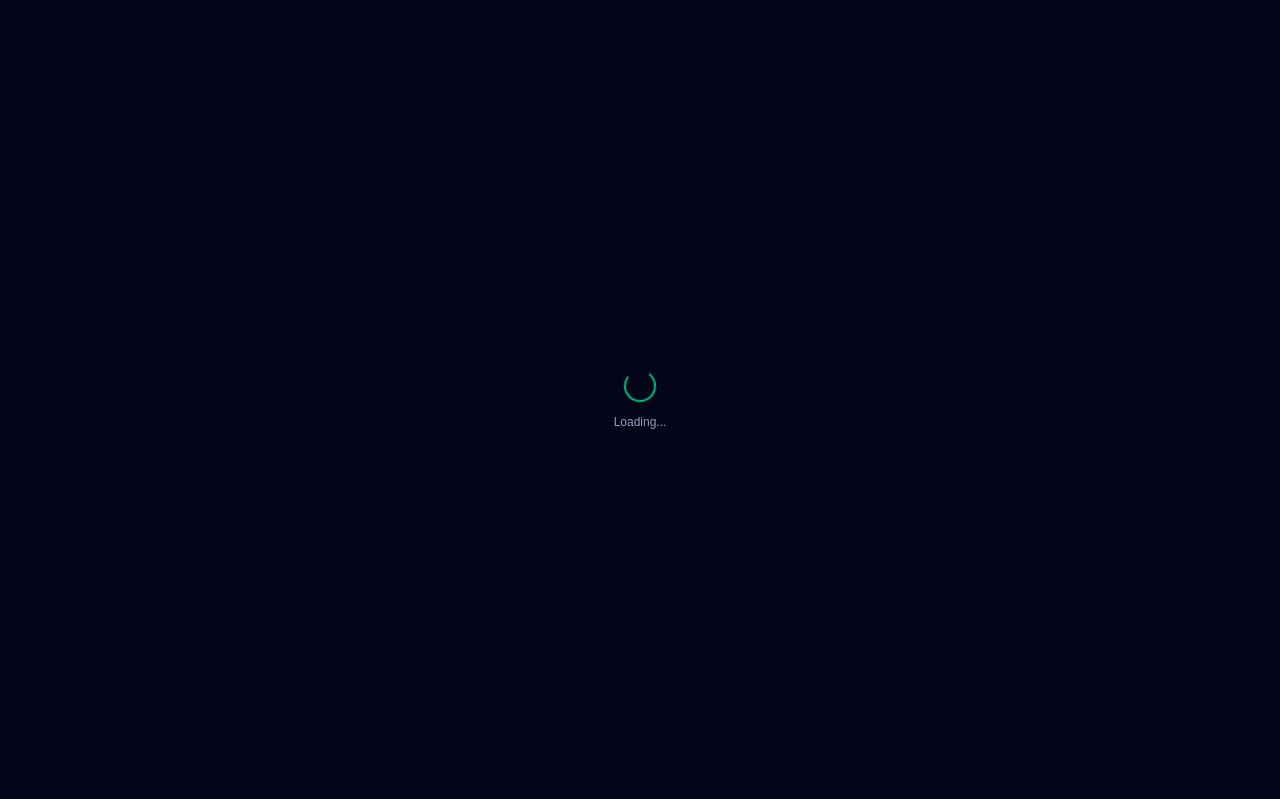
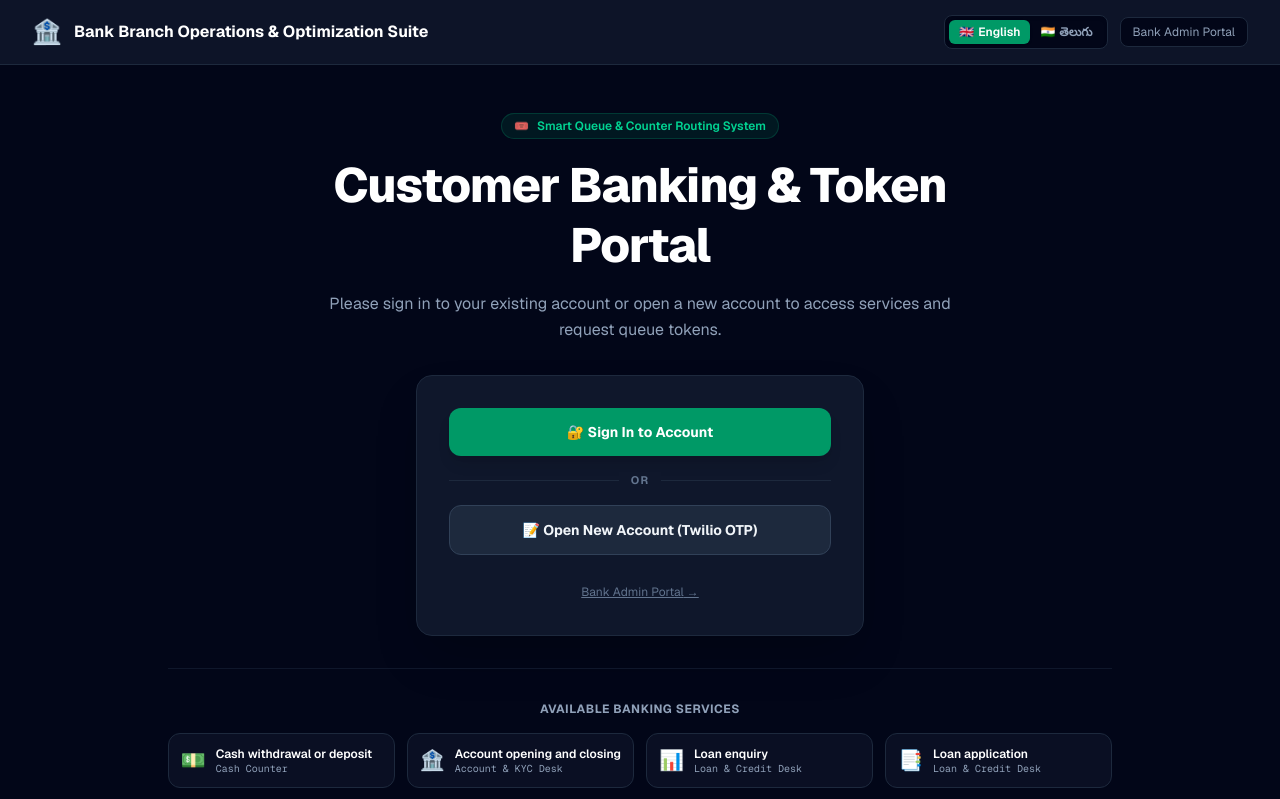
Before and after one commit to vigneshrao77/Tcs_hack, a Next.js app: page /dashboard in a window 1280 px wide. Before the commit this address had no page. Shown: the top 799 px of the page. Built offline with nearby package versions, Linux system fonts and the light colour scheme.

Commit message:
feat: set root landing page to dashboard with auth gateway

```diff
--- a/src/app/dashboard/page.tsx
+++ b/src/app/dashboard/page.tsx
@@ -62,8 +62,9 @@ export default function DashboardPage() {
   const { t } = useLanguage();
 
   const [user, setUser] = useState<CustomerUser | null>(null);
+  const [isCheckingAuth, setIsCheckingAuth] = useState<boolean>(true);
   const [activeToken, setActiveToken] = useState<ActiveToken | null>(null);
-  const [isLoadingToken, setIsLoadingToken] = useState<boolean>(true);
+  const [isLoadingToken, setIsLoadingToken] = useState<boolean>(false);
   const [selectedService, setSelectedService] = useState<BankingServiceType | null>(null);
   const [notes, setNotes] = useState<string>("");
   const [isSubmittingToken, setIsSubmittingToken] = useState<boolean>(false);
@@ -76,19 +77,20 @@ export default function DashboardPage() {
   // Load User from LocalStorage
   useEffect(() => {
     const raw = localStorage.getItem("bank_user");
-    if (!raw) {
-      router.push("/login");
-      return;
+    if (raw) {
+      try {
+        const parsed = JSON.parse(raw);
+        setUser(parsed);
+      } catch {
+        setUser(null);
+      }
+    } else {
+      setUser(null);
     }
-    try {
-      const parsed = JSON.parse(raw);
-      setUser(parsed);
-    } catch {
-      router.push("/login");
-    }
-  }, [router]);
+    setIsCheckingAuth(false);
+  }, []);
 
-  // Fetch Active Token
+  // Fetch Active Token when user is loaded
   const fetchActiveToken = async (accountNumber: string, bankCode: string) => {
     try {
       setIsLoadingToken(true);
@@ -116,7 +118,8 @@ export default function DashboardPage() {
 
   const handleLogout = () => {
     localStorage.removeItem("bank_user");
-    router.push("/login");
+    setUser(null);
+    setActiveToken(null);
   };
 
   const handleCopyAccount = () => {
@@ -191,9 +194,10 @@ export default function DashboardPage() {
     }
   };
 
-  if (!user) {
+  // Initial Auth Check Spinner
+  if (isCheckingAuth) {
     return (
-      <div className="min-h-screen bg-slate-950 text-slate-400 flex items-center justify-center">
+      <div className="min-h-screen bg-slate-950 text-slate-400 flex items-center justify-center font-sans">
         <div className="flex flex-col items-center space-y-3">
           <div className="w-8 h-8 border-2 border-emerald-500 border-t-transparent rounded-full animate-spin"></div>
           <p className="text-xs">{t("loading")}</p>
@@ -202,6 +206,122 @@ export default function DashboardPage() {
     );
   }
 
+  // If user is NOT logged in, show the Landing Gateway asking to Sign In or Create Account
+  if (!user) {
+    return (
+      <div className="min-h-screen bg-slate-950 text-slate-100 font-sans flex flex-col justify-between">
+        {/* Top Navbar */}
+        <nav className="border-b border-slate-800 bg-slate-900/90 backdrop-blur sticky top-0 z-30">
+          <div className="max-w-7xl mx-auto px-4 sm:px-6 lg:px-8 h-16 flex items-center justify-between">
+            <div className="flex items-center gap-3">
+              <span className="text-2xl">🏦</span>
+              <span className="font-bold text-white text-sm sm:text-base">
+                {t("app_title")}
+              </span>
+            </div>
+
+            <div className="flex items-center gap-3">
+              <LanguageSwitcher />
+              <Link
+                href="/admin"
+                className="text-xs text-slate-400 hover:text-slate-200 px-3 py-1.5 rounded-lg border border-slate-800 bg-slate-950 transition hidden sm:inline-block"
+              >
+                {t("admin_portal")}
+              </Link>
+            </div>
+          </div>
+        </nav>
+
+        {/* Hero Auth Gateway */}
+        <main className="max-w-5xl mx-auto px-4 sm:px-6 lg:px-8 py-12 flex-1 flex flex-col items-center justify-center text-center space-y-8">
+          <div className="space-y-4 max-w-2xl">
+            <div className="inline-flex items-center gap-2 px-3 py-1 rounded-full text-xs font-semibold bg-emerald-500/10 text-emerald-400 border border-emerald-500/20">
+              <span>🎟️</span>
+              Smart Queue & Counter Routing System
+            </div>
+
+            <h1 className="text-3xl sm:text-5xl font-extrabold tracking-tight text-white leading-tight">
+              {t("auth_gate_title")}
+            </h1>
+
+            <p className="text-slate-400 text-sm sm:text-base leading-relaxed">
+              {t("auth_gate_subtitle")}
+            </p>
+          </div>
+
+          {/* Primary Action Buttons: Sign In / Create Account */}
+          <div className="w-full max-w-md bg-slate-900 border border-slate-800 rounded-2xl p-6 sm:p-8 shadow-2xl space-y-4">
+            <Link
+              href="/login"
+              className="w-full py-3.5 px-4 rounded-xl bg-emerald-600 hover:bg-emerald-500 active:bg-emerald-700 text-white font-bold text-sm transition shadow-lg flex items-center justify-center gap-2 cursor-pointer"
+            >
+              <span>{t("gate_signin_btn")}</span>
+            </Link>
+
+            <div className="relative flex items-center justify-center">
+              <div className="border-t border-slate-800 w-full"></div>
+              <span className="bg-slate-900 px-3 text-[11px] font-bold text-slate-500 uppercase tracking-widest">
+                {t("gate_or")}
+              </span>
+              <div className="border-t border-slate-800 w-full"></div>
+            </div>
+
+            <Link
+              href="/register"
+              className="w-full py-3.5 px-4 rounded-xl bg-slate-800 hover:bg-slate-700 text-slate-100 font-bold text-sm border border-slate-700 transition flex items-center justify-center gap-2 cursor-pointer"
+            >
+              <span>{t("gate_register_btn")}</span>
+            </Link>
+
+            <div className="pt-2 text-center">
+              <Link
+                href="/admin"
+                className="text-xs text-slate-500 hover:text-slate-400 transition underline"
+              >
+                {t("admin_portal")} →
+              </Link>
+            </div>
+          </div>
+
+          {/* 8 Services Preview Banner */}
+          <div className="w-full pt-8 border-t border-slate-900 space-y-4 text-left">
+            <h2 className="text-xs font-bold uppercase tracking-wider text-slate-400 text-center">
+              Available Banking Services
+            </h2>
+
+            <div className="grid grid-cols-2 sm:grid-cols-4 gap-3">
+              {SERVICE_OPTIONS.map((srv) => {
+                const meta = SERVICE_CATEGORY_MAP[srv];
+                const keys = SERVICE_KEYS[srv];
+                return (
+                  <div
+                    key={srv}
+                    className="p-3 rounded-xl bg-slate-900/60 border border-slate-800 text-xs flex items-center gap-2.5"
+                  >
+                    <span className="text-xl">{meta.icon}</span>
+                    <div>
+                      <div className="font-semibold text-white truncate">
+                        {t(keys.nameKey)}
+                      </div>
+                      <div className="text-[10px] text-slate-400 font-mono">
+                        {meta.label}
+                      </div>
+                    </div>
+                  </div>
+                );
+              })}
+            </div>
+          </div>
+        </main>
+
+        <footer className="border-t border-slate-900 py-4 text-center text-xs text-slate-600">
+          Branch Queue & Customer Management Suite • Powered by Next.js & MongoDB
+        </footer>
+      </div>
+    );
+  }
+
+  // If user IS logged in, render active dashboard
   return (
     <div className="min-h-screen bg-slate-950 text-slate-100 font-sans pb-16">
       {/* Top Navbar with Language Switcher */}
--- a/src/app/page.tsx
+++ b/src/app/page.tsx
@@ -1,3 +1,5 @@
+import { redirect } from "next/navigation";
+
 export default function Home() {
-  return null;
+  redirect("/dashboard");
 }
--- a/src/translations/dictionary.ts
+++ b/src/translations/dictionary.ts
@@ -17,6 +17,14 @@ export const translations: Record<Language, Record<string, string>> = {
     search_placeholder: "Search by Bank Name, Code, Location or Phone...",
     search: "Search",
     clear: "Clear",
+
+    // Auth Gate / Welcome Screen
+    auth_gate_title: "Customer Banking & Token Portal",
+    auth_gate_subtitle: "Please sign in to your existing account or open a new account to access services and request queue tokens.",
+    gate_signin_btn: "🔐 Sign In to Account",
+    gate_register_btn: "📝 Open New Account (Twilio OTP)",
+    gate_or: "OR",
+    features_intro: "Fast-track your branch visit with instant digital tokens and live queue updates.",
 
     // Dashboard & Profile
     welcome_back: "Welcome back",
@@ -159,6 +167,14 @@ export const translations: Record<Language, Record<string, string>> = {
     search: "శోధించండి",
     clear: "క్లియర్",
 
+    // Auth Gate / Welcome Screen
+    auth_gate_title: "కస్టమర్ బ్యాంకింగ్ & టోకెన్ పోర్టల్",
+    auth_gate_subtitle: "సేవలను పొందడానికి మరియు క్యూ టోకెన్లు జారీ చేసుకోవడానికి దయచేసి మీ ఖాతాలోకి సైన్ ఇన్ చేయండి లేదా కొత్త ఖాతాను తెరవండి.",
+    gate_signin_btn: "🔐 ఖాతాలోకి సైన్ ఇన్ చేయండి",
+    gate_register_btn: "📝 కొత్త ఖాతా తెరవండి (Twilio OTP)",
+    gate_or: "లేదా",
+    features_intro: "లైవ్ డిజిటల్ టోకెన్లతో వేచి ఉండాల్సిన అవసరం లేని స్మార్ట్ బ్యాంకింగ్ సేవలను పొందండి.",
+
     // Dashboard & Profile
     welcome_back: "తిరిగి స్వాగతం",
     welcome: "స్వాగతం",
```
